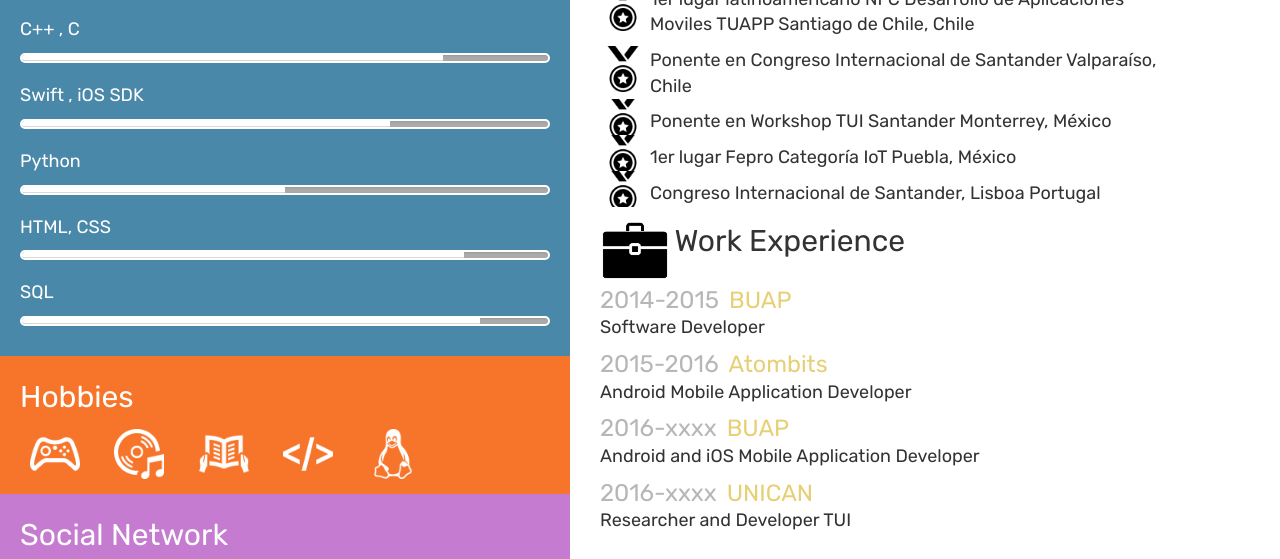
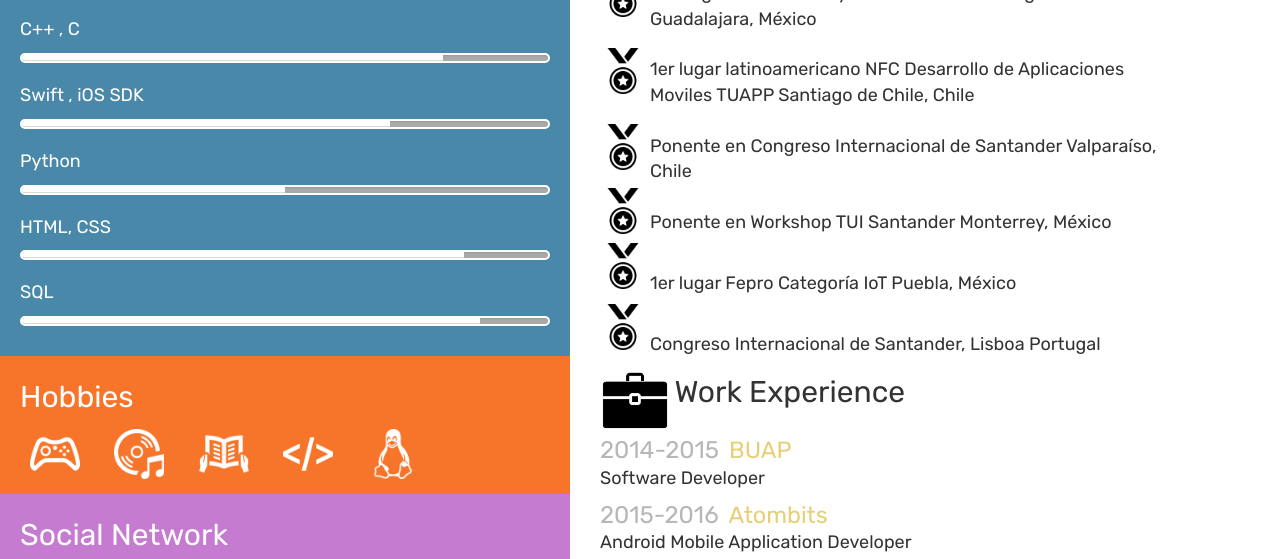
Before and after one commit to chaycv/chaycv.github.io, a plain HTML site: page index.html in a window 1280 px wide. Shown: the part 791-1350 px from the top of the page. Drawn offline with nearby package versions, Linux system fonts and the light colour scheme.

Commit message:
Awards Changed

```diff
--- a/index.html
+++ b/index.html
@@ -155,15 +155,14 @@
         </div>
         <div class="col-md-6">
           <div class="profile">
-
             <img class="img_data" src="img/person.png">
              <h2 class="h2-inline">Profile</h2>
-             <p>Passionate about technology, computing and entrepreneurship</p>
+             <p><br>Passionate about technology, computing and entrepreneurship</p>
           </div>
           <div class="degree">
             <img class="img_data" src="img/degree.png">
             <h2 class="h2-inline">Academic Training</h2>
-              <div >
+              <div>
                 <h3>2011-xxxx</h3><h4>BUAP</h4>
                 <p>Computer Science Engineering</br></p>
                 <h3>2015</h3><h4>Microsoft</h4>
@@ -176,8 +175,8 @@
                    <li class="award">1er lugar latinoamericano NFC Desarrollo de Aplicaciones Moviles TUAPP Santiago de Chile, Chile</li>
                    <li class="award">Ponente en Congreso Internacional de Santander Valparaíso, Chile</li>
                    <li class="award">Ponente en Workshop TUI Santander Monterrey, México</li>
-                   <li class="award">1er lugar Fepro Categoría IoT Puebla, México</li>
-                   <li class="award">Congreso Internacional de Santander, Lisboa Portugal</li>
+                   <li class="awardLast">1er lugar Fepro Categoría IoT Puebla, México</li>
+                   <li class="awardLast">Congreso Internacional de Santander, Lisboa Portugal</li>
                 </ul>
               </div>
           </div>
--- a/stylesheetmain.css
+++ b/stylesheetmain.css
@@ -43,7 +43,7 @@ h1{
 	padding: 0px 0 30px 10px;
 }
 .contacto h3{
-	padding-top: 20px;
+	margin-top: 30px;
 }
 .contacto li img{
 	width: 35px;
@@ -124,9 +124,17 @@ h4{
             background-position: left center;
             background-size: 8%;
             padding-left: 50px;
-            padding-top: 10px;
+            padding-top: 25px;
         }
 
+.awardLast{
+			background-image: url("img/award_a.png");
+            background-repeat: no-repeat;
+            background-position: left center;
+            background-size: 8%;
+            padding-left: 50px;
+            padding-top: 35px;
+}
 
 .net{
 	background-color: #C47BD0;
```
